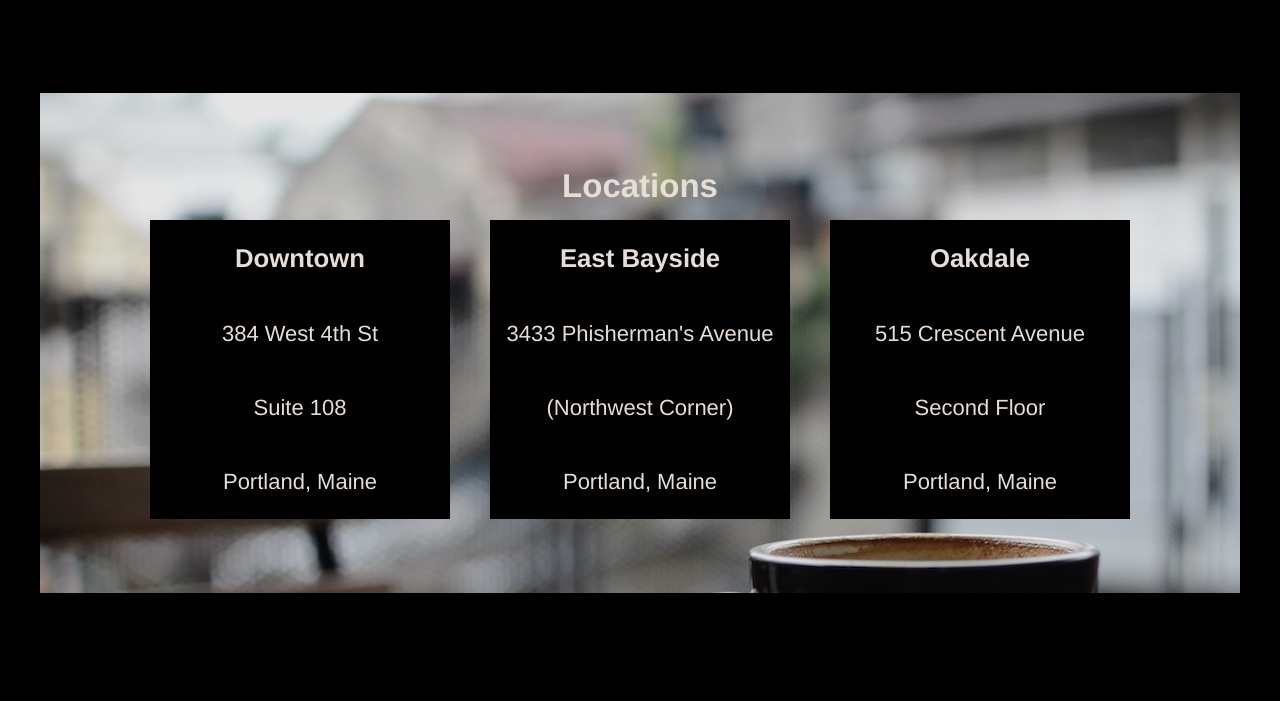
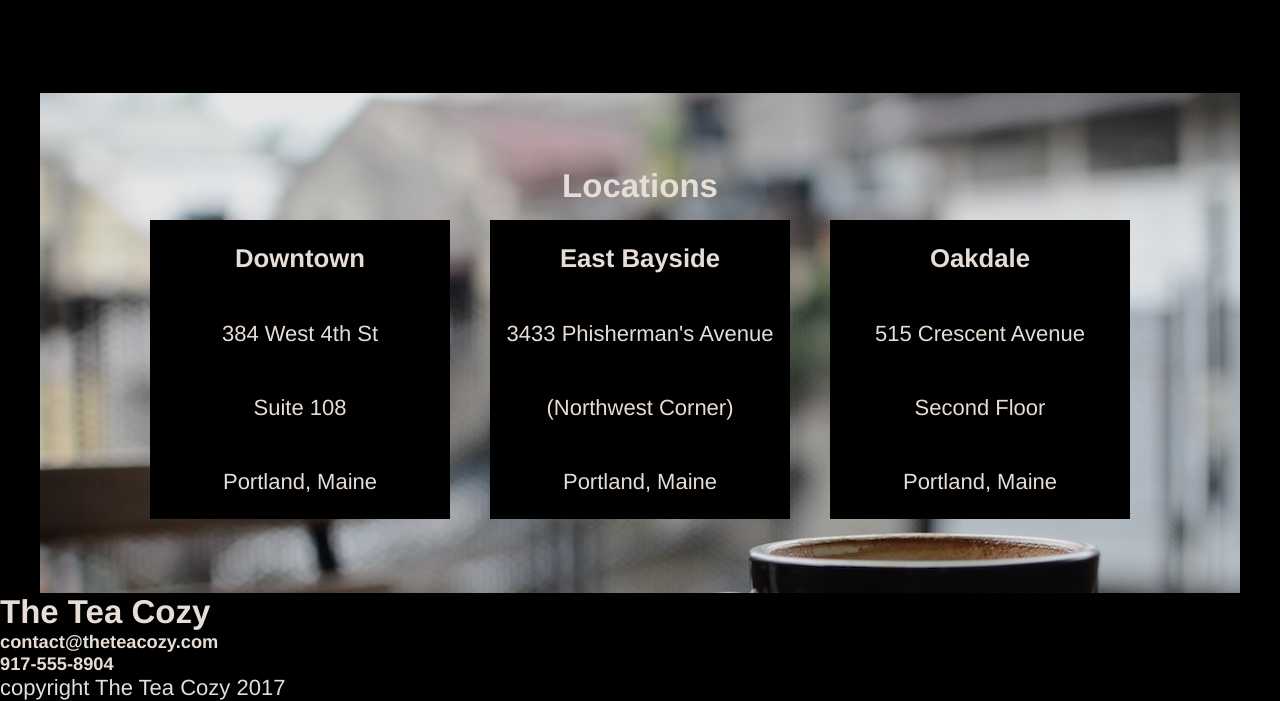
Before and after one commit to AV2001/tea-cozy, a plain HTML site: page index.html in a window 1280 px wide. Shown: the part 1484-2185 px from the top of the page. Before the commit the page ends 2077 px from the top, so only its background shows below. Drawn offline with Linux system fonts and the light colour scheme.

Commit message:
Adding content for the footer.

```diff
--- a/index.html
+++ b/index.html
@@ -113,5 +113,15 @@
         </div>
       </section>
     </main>
+
+    <!-- FOOTER -->
+    <footer>
+      <div class="contact">
+        <h2>The Tea Cozy</h2>
+        <h5 class="email">contact@theteacozy.com</h5>
+        <h5 class="phone">917-555-8904</h5>
+      </div>
+      <p class="copyrights">copyright The Tea Cozy 2017</p>
+    </footer>
   </body>
 </html>
```
